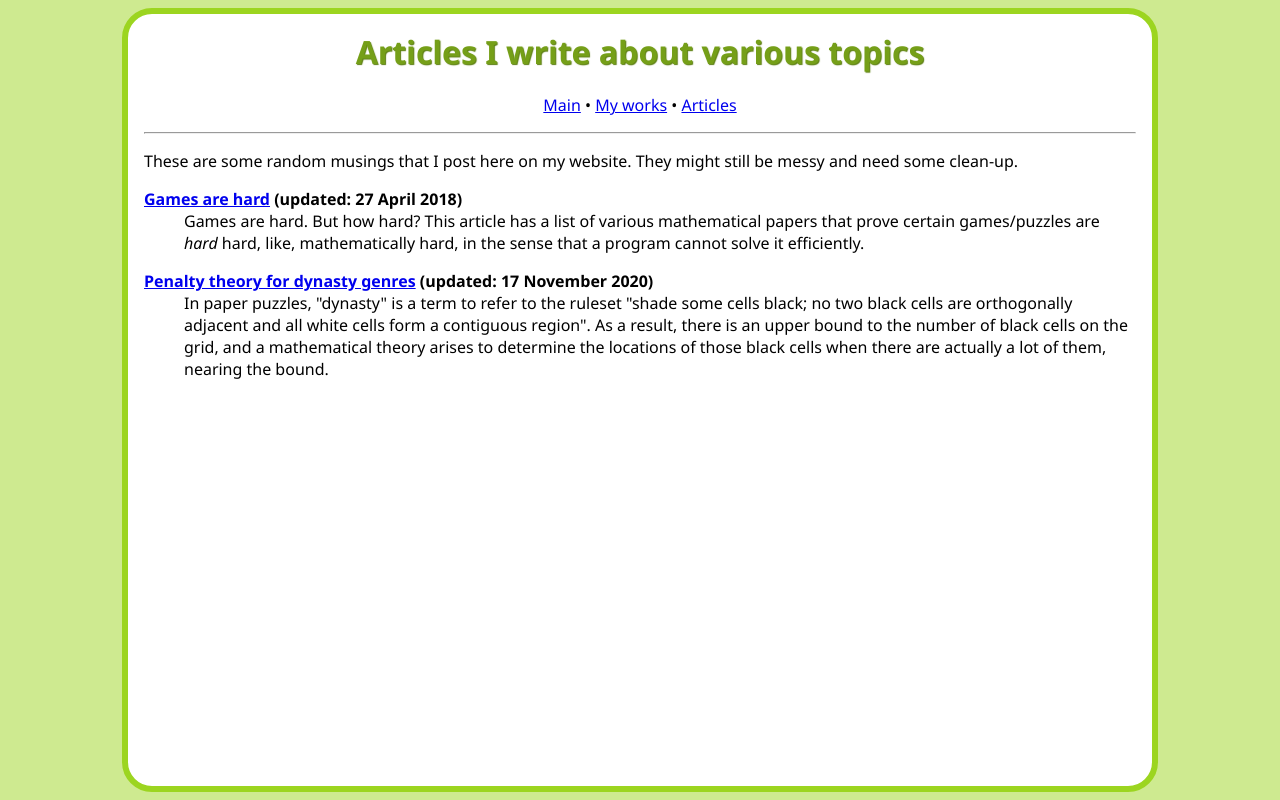
After one commit to chaoticiak/chaoticiak.github.io, a PHP site: page /articles.html in a window 1280 px wide. The commit adds this page. Run offline with PHP 8.4, Linux system fonts and the light colour scheme.

Commit message:
New index page, new article page

```diff
--- /dev/null
+++ b/articles.html
@@ -0,0 +1,22 @@
+<html>
+
+<head>
+    <title>Articles - chaoticiak.github.io</title>
+    <link href="style.css" rel="stylesheet" type="text/css">
+</head>
+
+<body>
+    <h1 id="title">Articles I write about various topics</h1>
+    <p id="menu"><a href="index.html">Main</a> &bull; <a href="works.html">My works</a> &bull; <a href="articles.html">Articles</a></p>
+    <hr>
+    <p>These are some random musings that I post here on my website. They might still be messy and need some clean-up.</p>
+
+    <dl>
+        <dt><a href="hardgames.html">Games are hard</a> (updated: 27 April 2018)</dt>
+            <dd>Games are hard. But how hard? This article has a list of various mathematical papers that prove certain games/puzzles are <em>hard</em> hard, like, mathematically hard, in the sense that a program cannot solve it efficiently.</dd>
+        <dt><a href="penaltydynasty.html">Penalty theory for dynasty genres</a> (updated: 17 November 2020)</dt>
+            <dd>In paper puzzles, "dynasty" is a term to refer to the ruleset "shade some cells black; no two black cells are orthogonally adjacent and all white cells form a contiguous region". As a result, there is an upper bound to the number of black cells on the grid, and a mathematical theory arises to determine the locations of those black cells when there are actually a lot of them, nearing the bound.</dd>
+    </dl>
+</body>
+
+</html>
--- a/hardgames.html
+++ b/hardgames.html
@@ -7,9 +7,11 @@
 
 <body>
     <h1 id="title">Games are Hard</h1>
-    <p id="menu"><a href="index.html">Main</a> &bull; <a href="works.html">My works</a> &bull; <a href="hardgames.html">Games are Hard</a></p>
+    <p id="menu"><a href="index.html">Main</a> &bull; <a href="works.html">My works</a> &bull; <a href="articles.html">Articles</a></p>
     <hr>
+
     <p><em>Last updated 27 April 2018</em></p>
+
     <p>I love puzzles and games a lot. I also enjoy theoretical computer science. So, of course this had to be done.</p>
     <p>This page documents as many possible puzzles/games/etc and their computational complexity, along with sources leading to them. I strive to make this as complete as possible, but it's obviously very hard, so you're welcome to help; you can contact me through my e-mail, available on the main page.</p>
     <p><strong>Note:</strong> There is a difference between <strong>satisfiability/consistency</strong> problems and <strong>uniqueness/soundness</strong> problems. For certain games/puzzles, there are two questions that make sense: whether a given instance of a puzzle has <strong>at least</strong> one solution (it is <em>satisfiable/consistent</em>), and whether it has <strong>at most</strong> one solution (it is <em>sound</em>). We can generalize the soundness problem: given an instance of a partially-solved puzzle, whether there exists "anything" that can be deduced (the contents of a cell, etc). Most works only talk about whether something is satisfiable, but whether something is sound is also important: most logic puzzles should only have one solution (it's in the name, the solution should be deducible through logic and not guessing); if you have multiple solutions in Minesweeper, you need to resort to guessing and thus might lose just due to chance, etc. I try my best to document this distinction below.</p>
--- a/style.css
+++ b/style.css
@@ -22,14 +22,31 @@ body {
     text-align: center;
     font-size: xx-large;
     font-weight: bold;
-    color: #9cd520;
-    text-shadow: 1px 1px 3px #8cc510;
+    color: #759f18;
+    text-shadow: 1px 1px 1px #5d7f13;
 }
 
 #menu {
     text-align: center;
 }
 
+dt {
+    font-weight: bold;
+    margin-top: 1em;
+}
+
 code {
     background-color: #ccc;
 }
+
+.has-title {
+    border-bottom: 1px dashed;
+}
+
+.equation {
+    text-align: center;
+}
+
+.important {
+    color: #c00;
+}
```
Also changed, not shown: index.html (+60 -5 lines), penaltydynasty.html (+4 -5 lines), works.html (+4 -5 lines).
